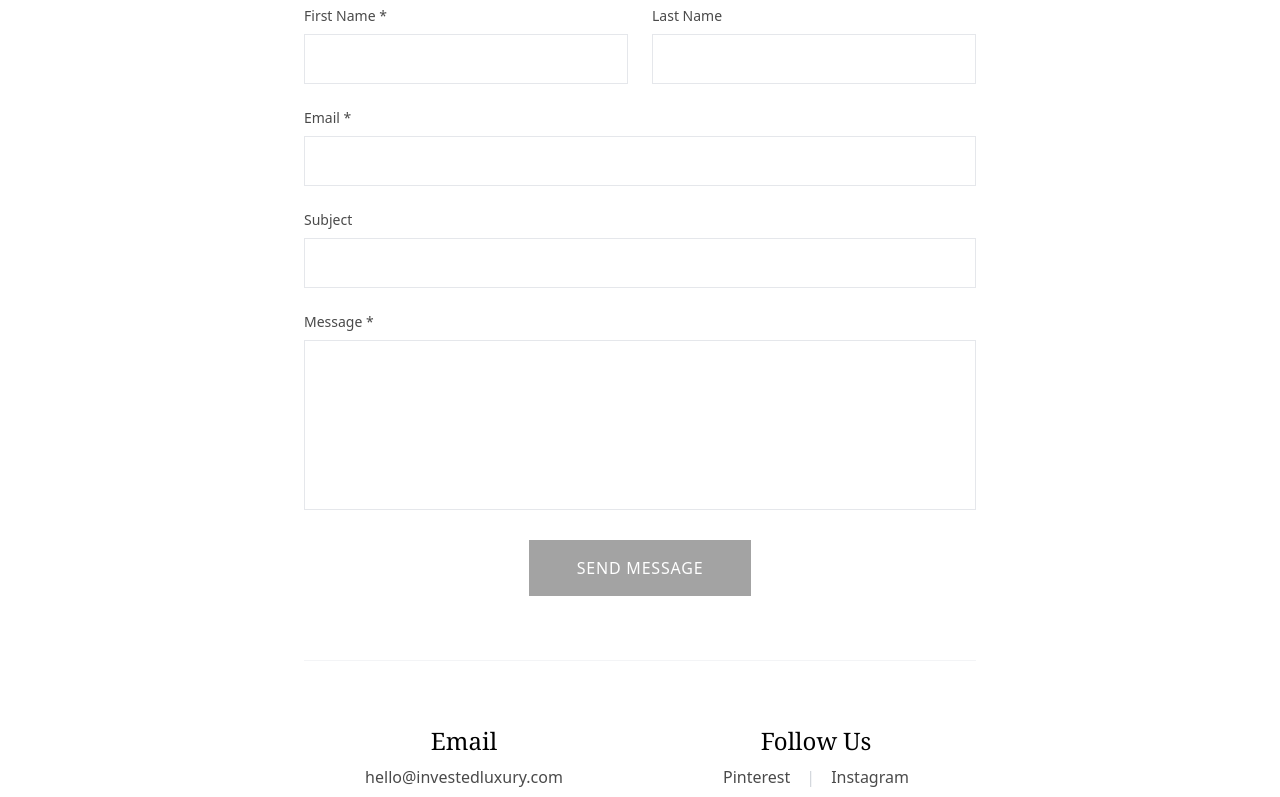
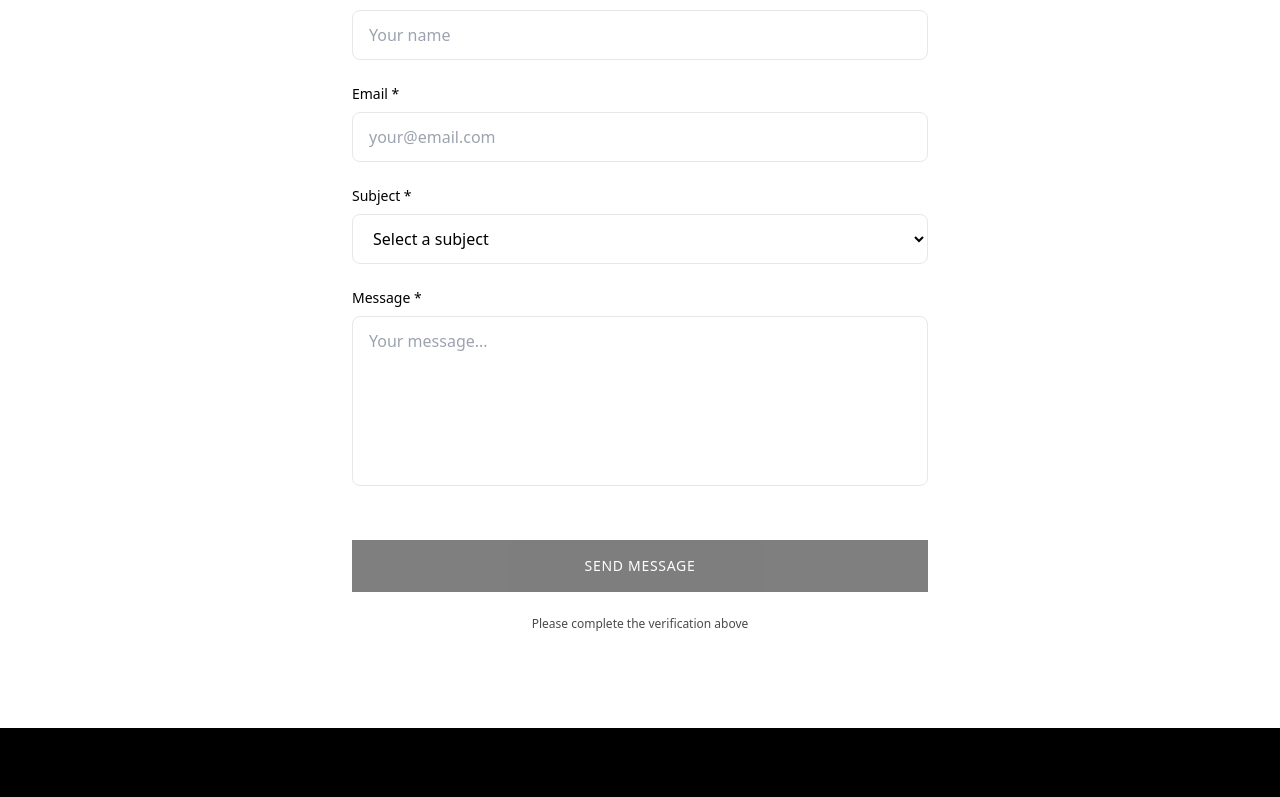
Before and after one commit to regi-dev-prog/invested-luxury, a Next.js app: page /contact in a window 1280 px wide. Shown: the part 500-1297 px from the top of the page. Built offline with nearby package versions, Linux system fonts and the light colour scheme; no server answers.

Commit message:
Fix Turnstile infinite loop

```diff
--- a/src/app/api/contact/route.ts
+++ b/src/app/api/contact/route.ts
@@ -1,53 +1,84 @@
+import { NextResponse } from 'next/server';
 import { Resend } from 'resend';
-import { NextResponse } from 'next/server';
 
 const resend = new Resend(process.env.RESEND_API_KEY);
 
 export async function POST(request: Request) {
   try {
-    const { firstName, lastName, email, subject, message, turnstileToken } = await request.json();
+    const body = await request.json();
+    const { name, email, subject, message, turnstileToken } = body;
+
+    // Validate required fields
+    if (!name || !email || !subject || !message) {
+      return NextResponse.json(
+        { error: 'All fields are required' },
+        { status: 400 }
+      );
+    }
 
     // Verify Turnstile token
-    if (turnstileToken) {
+    if (!turnstileToken) {
+      return NextResponse.json(
+        { error: 'Verification required' },
+        { status: 400 }
+      );
+    }
+
+    const secretKey = process.env.TURNSTILE_SECRET_KEY;
+    if (!secretKey) {
+      console.error('TURNSTILE_SECRET_KEY not configured');
+      return NextResponse.json(
+        { error: 'Server configuration error' },
+        { status: 500 }
+      );
+    }
+
+    // Verify with Cloudflare
     const verifyResponse = await fetch(
       'https://challenges.cloudflare.com/turnstile/v0/siteverify',
       {
         method: 'POST',
-          headers: { 'Content-Type': 'application/x-www-form-urlencoded' },
+        headers: {
+          'Content-Type': 'application/x-www-form-urlencoded',
+        },
         body: new URLSearchParams({
-            secret: process.env.TURNSTILE_SECRET_KEY || '',
+          secret: secretKey,
           response: turnstileToken,
         }),
       }
     );
+
     const verifyResult = await verifyResponse.json();
 
     if (!verifyResult.success) {
+      console.error('Turnstile verification failed:', verifyResult);
       return NextResponse.json(
-          { error: 'Bot verification failed' },
-          { status: 400 }
-        );
-      }
-    }
-
-    // Validation
-    if (!firstName || !email || !message) {
-      return NextResponse.json(
-        { error: 'Missing required fields' },
+        { error: 'Verification failed. Please try again.' },
         { status: 400 }
       );
     }
 
-    // Send email to you (the site owner)
+    // Send email via Resend
+    const subjectMap: Record<string, string> = {
+      general: 'General Inquiry',
+      collaboration: 'Collaboration Request',
+      press: 'Press Inquiry',
+      feedback: 'Feedback',
+      other: 'Other',
+    };
+
+    const emailSubject = `[InvestedLuxury] ${subjectMap[subject] || subject} from ${name}`;
+
     await resend.emails.send({
-      from: 'InvestedLuxury <noreply@investedluxury.com>',
-      to: 'investedlux@gmail.com',
-      subject: `Contact Form: ${subject || 'New Message'} from ${firstName}`,
+      from: 'InvestedLuxury <contact@investedluxury.com>',
+      to: ['hello@investedluxury.com'],
+      replyTo: email,
+      subject: emailSubject,
       html: `
         <h2>New Contact Form Submission</h2>
-        <p><strong>Name:</strong> ${firstName} ${lastName || ''}</p>
+        <p><strong>Name:</strong> ${name}</p>
         <p><strong>Email:</strong> ${email}</p>
-        <p><strong>Subject:</strong> ${subject || 'Not specified'}</p>
+        <p><strong>Subject:</strong> ${subjectMap[subject] || subject}</p>
         <p><strong>Message:</strong></p>
         <p>${message.replace(/\n/g, '<br>')}</p>
       `,
--- a/src/app/contact/page.tsx
+++ b/src/app/contact/page.tsx
@@ -1,210 +1,221 @@
 'use client';
 
-import { useState } from 'react';
+import { useState, useCallback } from 'react';
 import Turnstile from '@/components/Turnstile';
 
 export default function ContactPage() {
-  const [isSubmitted, setIsSubmitted] = useState(false);
-  const [isSubmitting, setIsSubmitting] = useState(false);
-  const [error, setError] = useState<string | null>(null);
-  const [turnstileToken, setTurnstileToken] = useState<string | null>(null);
   const [formData, setFormData] = useState({
-    firstName: '',
-    lastName: '',
+    name: '',
     email: '',
     subject: '',
     message: '',
   });
+  const [turnstileToken, setTurnstileToken] = useState<string | null>(null);
+  const [status, setStatus] = useState<'idle' | 'loading' | 'success' | 'error'>('idle');
+  const [errorMessage, setErrorMessage] = useState('');
 
-  const handleSubmit = async (e: React.FormEvent<HTMLFormElement>) => {
+  // Stable callback - won't cause re-renders
+  const handleVerify = useCallback((token: string) => {
+    setTurnstileToken(token);
+    setErrorMessage('');
+  }, []);
+
+  const handleError = useCallback(() => {
+    setTurnstileToken(null);
+    setErrorMessage('Verification failed. Please refresh the page.');
+  }, []);
+
+  const handleExpire = useCallback(() => {
+    setTurnstileToken(null);
+    setErrorMessage('Verification expired. Please verify again.');
+  }, []);
+
+  const handleChange = (e: React.ChangeEvent<HTMLInputElement | HTMLTextAreaElement | HTMLSelectElement>) => {
+    const { name, value } = e.target;
+    setFormData(prev => ({ ...prev, [name]: value }));
+  };
+
+  const handleSubmit = async (e: React.FormEvent) => {
     e.preventDefault();
 
     if (!turnstileToken) {
-      setError('Please complete the verification');
+      setErrorMessage('Please complete the verification');
       return;
     }
 
-    setIsSubmitting(true);
-    setError(null);
+    setStatus('loading');
+    setErrorMessage('');
 
     try {
       const response = await fetch('/api/contact', {
         method: 'POST',
         headers: { 'Content-Type': 'application/json' },
-        body: JSON.stringify({ ...formData, turnstileToken }),
+        body: JSON.stringify({
+          ...formData,
+          turnstileToken,
+        }),
       });
 
+      const data = await response.json();
+
       if (response.ok) {
-        setIsSubmitted(true);
+        setStatus('success');
+        setFormData({ name: '', email: '', subject: '', message: '' });
+        setTurnstileToken(null);
       } else {
-        setError('Failed to send message. Please try again.');
+        setStatus('error');
+        setErrorMessage(data.error || 'Something went wrong');
       }
-    } catch {
-      setError('Something went wrong. Please try again.');
-    } finally {
-      setIsSubmitting(false);
+    } catch (error) {
+      setStatus('error');
+      setErrorMessage('Failed to send message. Please try again.');
     }
   };
 
   return (
-    <>
-      {/* Hero */}
-      <section className="py-20 bg-cream">
-        <div className="container-luxury text-center">
-          <p className="category-badge mb-4">Contact</p>
-          <h1 className="font-serif text-display text-black mb-6">
+    <main className="min-h-screen bg-white">
+      {/* Hero Section */}
+      <section className="bg-cream py-16 md:py-24">
+        <div className="container mx-auto px-4">
+          <div className="max-w-2xl mx-auto text-center">
+            <h1 className="font-serif text-4xl md:text-5xl text-black mb-6">
               Get in Touch
             </h1>
-          <p className="text-body-lg text-charcoal max-w-xl mx-auto">
-            Have a question, suggestion, or partnership inquiry? We would love to hear from you.
+            <p className="text-charcoal text-lg">
+              Have a question about luxury investments? We'd love to hear from you.
             </p>
+          </div>
         </div>
       </section>
 
-      {/* Contact Form */}
-      <section className="py-20 bg-white">
-        <div className="container-luxury">
-          <div className="max-w-2xl mx-auto">
-            {isSubmitted ? (
-              <div className="text-center py-12">
-                <p className="text-charcoal font-serif text-xl mb-2">
-                  Thank you for reaching out.
+      {/* Contact Form Section */}
+      <section className="py-16 md:py-24">
+        <div className="container mx-auto px-4">
+          <div className="max-w-xl mx-auto">
+            {status === 'success' ? (
+              <div className="bg-green-50 border border-green-200 rounded-lg p-8 text-center">
+                <svg className="w-16 h-16 text-green-500 mx-auto mb-4" fill="none" stroke="currentColor" viewBox="0 0 24 24">
+                  <path strokeLinecap="round" strokeLinejoin="round" strokeWidth={2} d="M5 13l4 4L19 7" />
+                </svg>
+                <h2 className="font-serif text-2xl text-black mb-2">Message Sent!</h2>
+                <p className="text-charcoal mb-6">
+                  Thank you for reaching out. We'll get back to you soon.
                 </p>
-                <p className="text-charcoal/70">
-                  We'll be in touch soon.
-                </p>
+                <button
+                  onClick={() => setStatus('idle')}
+                  className="text-gold hover:text-black transition-colors"
+                >
+                  Send another message
+                </button>
               </div>
             ) : (
               <form onSubmit={handleSubmit} className="space-y-6">
-                <div className="grid sm:grid-cols-2 gap-6">
+                {/* Name */}
                 <div>
-                    <label htmlFor="firstName" className="block text-sm font-medium text-charcoal mb-2">
-                      First Name *
+                  <label htmlFor="name" className="block text-sm font-medium text-black mb-2">
+                    Name *
                   </label>
                   <input
                     type="text"
-                      id="firstName"
-                      value={formData.firstName}
-                      onChange={(e) => setFormData({...formData, firstName: e.target.value})}
-                      className="w-full px-4 py-3 border border-gray-200 focus:border-gold focus:outline-none transition-colors"
+                    id="name"
+                    name="name"
+                    value={formData.name}
+                    onChange={handleChange}
                     required
+                    className="w-full px-4 py-3 border border-gray-200 rounded-lg focus:outline-none focus:border-gold transition-colors"
+                    placeholder="Your name"
                   />
                 </div>
+
+                {/* Email */}
                 <div>
-                    <label htmlFor="lastName" className="block text-sm font-medium text-charcoal mb-2">
-                      Last Name
-                    </label>
-                    <input
-                      type="text"
-                      id="lastName"
-                      value={formData.lastName}
-                      onChange={(e) => setFormData({...formData, lastName: e.target.value})}
-                      className="w-full px-4 py-3 border border-gray-200 focus:border-gold focus:outline-none transition-colors"
-                    />
-                  </div>
-                </div>
-
-                <div>
-                  <label htmlFor="email" className="block text-sm font-medium text-charcoal mb-2">
+                  <label htmlFor="email" className="block text-sm font-medium text-black mb-2">
                     Email *
                   </label>
                   <input
                     type="email"
                     id="email"
+                    name="email"
                     value={formData.email}
-                    onChange={(e) => setFormData({...formData, email: e.target.value})}
-                    className="w-full px-4 py-3 border border-gray-200 focus:border-gold focus:outline-none transition-colors"
+                    onChange={handleChange}
                     required
+                    className="w-full px-4 py-3 border border-gray-200 rounded-lg focus:outline-none focus:border-gold transition-colors"
+                    placeholder="your@email.com"
                   />
                 </div>
 
+                {/* Subject */}
                 <div>
-                  <label htmlFor="subject" className="block text-sm font-medium text-charcoal mb-2">
-                    Subject
+                  <label htmlFor="subject" className="block text-sm font-medium text-black mb-2">
+                    Subject *
                   </label>
-                  <input
-                    type="text"
+                  <select
                     id="subject"
+                    name="subject"
                     value={formData.subject}
-                    onChange={(e) => setFormData({...formData, subject: e.target.value})}
-                    className="w-full px-4 py-3 border border-gray-200 focus:border-gold focus:outline-none transition-colors"
-                  />
+                    onChange={handleChange}
+                    required
+                    className="w-full px-4 py-3 border border-gray-200 rounded-lg focus:outline-none focus:border-gold transition-colors bg-white"
+                  >
+                    <option value="">Select a subject</option>
+                    <option value="general">General Inquiry</option>
+                    <option value="collaboration">Collaboration</option>
+                    <option value="press">Press</option>
+                    <option value="feedback">Feedback</option>
+                    <option value="other">Other</option>
+                  </select>
                 </div>
 
+                {/* Message */}
                 <div>
-                  <label htmlFor="message" className="block text-sm font-medium text-charcoal mb-2">
+                  <label htmlFor="message" className="block text-sm font-medium text-black mb-2">
                     Message *
                   </label>
                   <textarea
                     id="message"
+                    name="message"
+                    value={formData.message}
+                    onChange={handleChange}
+                    required
                     rows={6}
-                    value={formData.message}
-                    onChange={(e) => setFormData({...formData, message: e.target.value})}
-                    className="w-full px-4 py-3 border border-gray-200 focus:border-gold focus:outline-none transition-colors resize-none"
-                    required
+                    className="w-full px-4 py-3 border border-gray-200 rounded-lg focus:outline-none focus:border-gold transition-colors resize-none"
+                    placeholder="Your message..."
                   />
                 </div>
 
+                {/* Turnstile */}
+                <div className="flex justify-center">
                   <Turnstile
-                  onVerify={(token) => setTurnstileToken(token)}
-                  onExpire={() => setTurnstileToken(null)}
-                  onError={() => setError('Verification failed. Please refresh and try again.')}
+                    onVerify={handleVerify}
+                    onError={handleError}
+                    onExpire={handleExpire}
                   />
+                </div>
 
-                {error && (
-                  <p className="text-red-500 text-sm text-center">{error}</p>
+                {/* Error Message */}
+                {errorMessage && (
+                  <p className="text-red-600 text-sm text-center">{errorMessage}</p>
                 )}
 
-                <div className="text-center">
+                {/* Submit Button */}
                 <button
                   type="submit"
-                    disabled={isSubmitting || !turnstileToken}
-                    className="px-12 py-4 bg-charcoal text-white font-medium tracking-wider uppercase hover:bg-black transition-colors disabled:opacity-50 disabled:cursor-not-allowed"
+                  disabled={status === 'loading' || !turnstileToken}
+                  className="w-full bg-black text-white py-4 px-8 text-sm tracking-wider hover:bg-charcoal transition-colors disabled:opacity-50 disabled:cursor-not-allowed"
                 >
-                    {isSubmitting ? 'Sending...' : 'Send Message'}
+                  {status === 'loading' ? 'SENDING...' : 'SEND MESSAGE'}
                 </button>
-                </div>
+
+                {!turnstileToken && status !== 'loading' && (
+                  <p className="text-charcoal text-xs text-center">
+                    Please complete the verification above
+                  </p>
+                )}
               </form>
             )}
-
-            <div className="mt-16 pt-16 border-t border-gray-100">
-              <div className="grid sm:grid-cols-2 gap-8 text-center">
-                <div>
-                  <h3 className="font-serif text-title text-black mb-2">Email</h3>
-                  <a
-                    href="mailto:hello@investedluxury.com"
-                    className="text-charcoal hover:text-gold transition-colors"
-                  >
-                    hello@investedluxury.com
-                  </a>
-                </div>
-                <div>
-                  <h3 className="font-serif text-title text-black mb-2">Follow Us</h3>
-                  <div className="flex justify-center gap-4">
-                    <a
-                      href="https://pinterest.com"
-                      target="_blank"
-                      rel="noopener noreferrer"
-                      className="text-charcoal hover:text-gold transition-colors"
-                    >
-                      Pinterest
-                    </a>
-                    <span className="text-gray-300">|</span>
-                    <a
-                      href="https://instagram.com"
-                      target="_blank"
-                      rel="noopener noreferrer"
-                      className="text-charcoal hover:text-gold transition-colors"
-                    >
-                      Instagram
-                    </a>
-                  </div>
-                </div>
-              </div>
-            </div>
           </div>
         </div>
       </section>
-    </>
+    </main>
   );
 }
--- a/src/components/Turnstile.tsx
+++ b/src/components/Turnstile.tsx
@@ -1,17 +1,26 @@
 'use client';
 
-import { useEffect, useRef } from 'react';
+import { useEffect, useRef, useCallback } from 'react';
+
+interface TurnstileProps {
+  onVerify: (token: string) => void;
+  onError?: () => void;
+  onExpire?: () => void;
+}
 
 declare global {
   interface Window {
-    turnstile: {
-      render: (element: HTMLElement, options: {
+    turnstile?: {
+      render: (
+        element: HTMLElement,
+        options: {
           sitekey: string;
           callback: (token: string) => void;
           'error-callback'?: () => void;
           'expired-callback'?: () => void;
           theme?: 'light' | 'dark' | 'auto';
-      }) => string;
+        }
+      ) => string;
       reset: (widgetId: string) => void;
       remove: (widgetId: string) => void;
     };
@@ -19,56 +28,94 @@ declare global {
   }
 }
 
-interface TurnstileProps {
-  onVerify: (token: string) => void;
-  onError?: () => void;
-  onExpire?: () => void;
-}
-
 export default function Turnstile({ onVerify, onError, onExpire }: TurnstileProps) {
   const containerRef = useRef<HTMLDivElement>(null);
   const widgetIdRef = useRef<string | null>(null);
+  const isRenderedRef = useRef(false);
 
+  // Use refs for callbacks to avoid re-render loops
+  const onVerifyRef = useRef(onVerify);
+  const onErrorRef = useRef(onError);
+  const onExpireRef = useRef(onExpire);
+
+  // Update refs when props change
   useEffect(() => {
+    onVerifyRef.current = onVerify;
+    onErrorRef.current = onError;
+    onExpireRef.current = onExpire;
+  }, [onVerify, onError, onExpire]);
+
+  const renderWidget = useCallback(() => {
+    if (!containerRef.current || !window.turnstile || isRenderedRef.current) return;
+
     const siteKey = process.env.NEXT_PUBLIC_TURNSTILE_SITE_KEY;
-
     if (!siteKey) {
       console.error('Turnstile site key not found');
       return;
     }
 
-    const renderWidget = () => {
-      if (containerRef.current && window.turnstile && !widgetIdRef.current) {
+    try {
+      // Clear any existing content
+      containerRef.current.innerHTML = '';
+
       widgetIdRef.current = window.turnstile.render(containerRef.current, {
         sitekey: siteKey,
-          callback: onVerify,
-          'error-callback': onError,
-          'expired-callback': onExpire,
+        callback: (token: string) => {
+          onVerifyRef.current(token);
+        },
+        'error-callback': () => {
+          onErrorRef.current?.();
+        },
+        'expired-callback': () => {
+          onExpireRef.current?.();
+        },
         theme: 'light',
       });
+
+      isRenderedRef.current = true;
+    } catch (error) {
+      console.error('Turnstile render error:', error);
     }
-    };
+  }, []);
+
+  useEffect(() => {
+    // Check if script already exists
+    const existingScript = document.querySelector('script[src*="turnstile"]');
 
     if (window.turnstile) {
+      // Turnstile already loaded
       renderWidget();
-    } else {
+      return;
+    }
+
+    if (existingScript) {
+      // Script exists but not loaded yet, wait for it
+      window.onloadTurnstileCallback = renderWidget;
+      return;
+    }
+
+    // Load the script
     window.onloadTurnstileCallback = renderWidget;
 
-      if (!document.querySelector('script[src*="turnstile"]')) {
     const script = document.createElement('script');
     script.src = 'https://challenges.cloudflare.com/turnstile/v0/api.js?onload=onloadTurnstileCallback';
     script.async = true;
+    script.defer = true;
     document.head.appendChild(script);
+
+    return () => {
+      // Cleanup on unmount
+      if (widgetIdRef.current && window.turnstile) {
+        try {
+          window.turnstile.remove(widgetIdRef.current);
+        } catch (e) {
+          // Ignore cleanup errors
         }
       }
+      isRenderedRef.current = false;
+      widgetIdRef.current = null;
+    };
+  }, [renderWidget]);
 
-    return () => {
-      if (widgetIdRef.current && window.turnstile) {
-        window.turnstile.remove(widgetIdRef.current);
-        widgetIdRef.current = null;
+  return <div ref={containerRef} className="turnstile-container" />;
 }
-    };
-  }, [onVerify, onError, onExpire]);
-
-  return <div ref={containerRef} className="my-4" />;
-}
```
Lines whose indentation alone changed are shown as unchanged.
